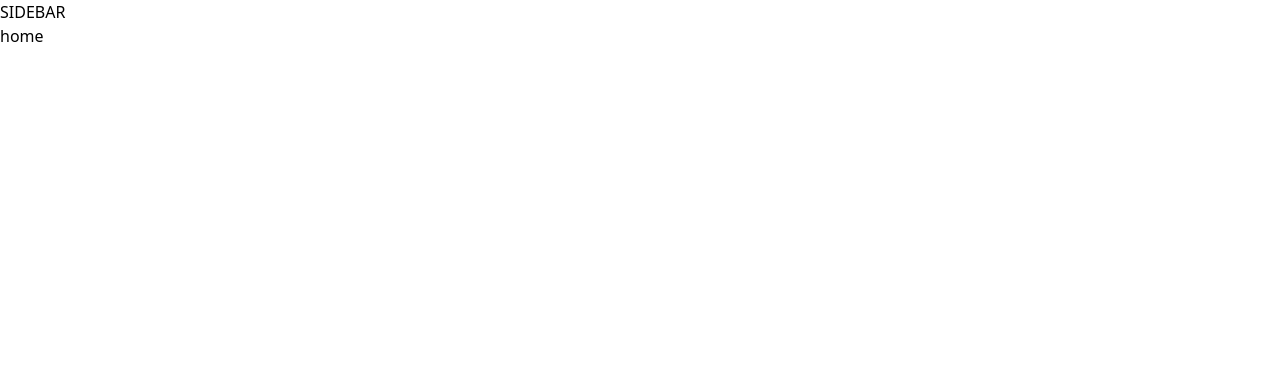
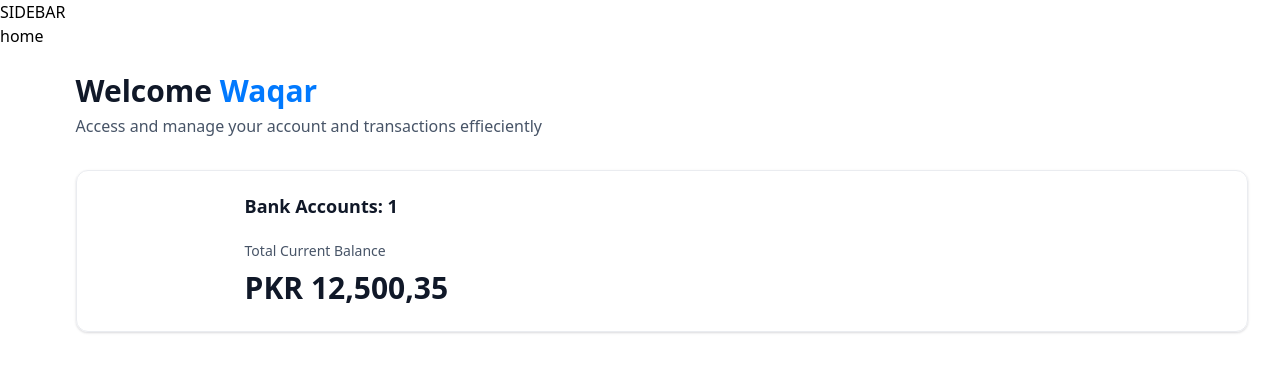
Before and after one commit to Rana5539/banking_app, a Next.js app: page / in a window 1280 px wide. Shown: the top 372 px of the page. Built offline with nearby package versions, Linux system fonts and the light colour scheme.

Commit message:
welcome page

```diff
--- a/app/(root)/page.tsx
+++ b/app/(root)/page.tsx
@@ -1,9 +1,29 @@
+import HeaderBox from '@/components/HeaderBox';
+import TotalBalanceBox from '@/components/TotalBalanceBox';
 import React from 'react';
 
 function Home() {
+  const loggedIn={firstName:'Waqar'};
   return (
     <div>
-      home
+     <section className='home'>home
+      <div className='home-content'>
+        <header className='home-header'>
+         <HeaderBox
+         type='greeting'
+         title='Welcome'
+         user={loggedIn?.firstName || 'Guest'}
+         subtext='Access and manage your account and transactions effieciently'
+         />
+
+         <TotalBalanceBox
+         accounts={[]}
+         totalBanks={1}
+         totalCurrentBalance={12500.35}
+         />
+        </header>
+      </div>
+      </section>
     </div>
   );
 }
--- /dev/null
+++ b/components/AnimatedCounter.tsx
@@ -0,0 +1,18 @@
+'use client'
+import React from 'react'
+import CountUp from 'react-countup'
+
+const AnimatedCounter = ({amount}: {amount: number}) => {
+  return (
+    <div>
+       <CountUp
+
+        decimal=","
+        decimals={2}
+        end={amount}
+        prefix='PKR '/>
+    </div>
+  )
+}
+
+export default AnimatedCounter
--- /dev/null
+++ b/components/HeaderBox.tsx
@@ -0,0 +1,18 @@
+import { Span } from 'next/dist/trace'
+import React from 'react'
+
+const HeaderBox = ({type='title', title, subtext, user}: HeaderBoxProps) => {
+  return (
+    <div className='header-box'>
+        <h1 className='header-box-title'>{title}
+            {type=='greeting' && (
+<span className='text-bankGradient'>&nbsp;{user}</span>
+            )
+            }
+        </h1>
+        <p className='header-box-subtext'>{subtext}</p>
+    </div>
+  )
+}
+
+export default HeaderBox
--- /dev/null
+++ b/components/TotalBalanceBox.tsx
@@ -0,0 +1,32 @@
+import { formatAmount } from '@/lib/utils'
+import React from 'react'
+
+import AnimatedCounter from './AnimatedCounter'
+function TotalBalanceBox({
+    accounts = [], totalBanks, totalCurrentBalance
+}: TotlaBalanceBoxProps) {
+  return (
+    <section className='total-balance'>
+        <div className='total-balance-chart'></div>
+
+        <div className='flex flex-col gap-6'>
+<h2 className='header-2'>
+Bank Accounts: {totalBanks}
+</h2>
+<div className='flex flex-col gap-2'>
+    <p className='total-balance-label'>
+        Total Current Balance
+    </p>
+
+    <p className='total-balance-amount flex-center gap-2'>
+        <AnimatedCounter
+        amount= {totalCurrentBalance}/>
+
+    </p>
+</div>
+        </div>
+    </section>
+  )
+}
+
+export default TotalBalanceBox
--- a/lib/utils.ts
+++ b/lib/utils.ts
@@ -68,7 +68,7 @@
 export function formatAmount(amount: number): string {
   const formatter = new Intl.NumberFormat("en-US", {
     style: "currency",
-    currency: "USD",
+    currency: "PKR",
     minimumFractionDigits: 2,
   });
 
--- a/package.json
+++ b/package.json
@@ -9,11 +9,14 @@
     "lint": "next lint"
   },
   "dependencies": {
+    "chart.js": "^4.4.3",
     "class-variance-authority": "^0.7.0",
     "clsx": "^2.1.1",
     "lucide-react": "^0.400.0",
     "next": "14.2.4",
+    "query-string": "^9.0.0",
     "react": "^18",
+    "react-countup": "^6.5.3",
     "react-dom": "^18",
     "tailwind-merge": "^2.3.0",
     "tailwindcss-animate": "^1.0.7"
```
Also changed, not shown: 1 other file (tests, documents, lock files or other folders).
